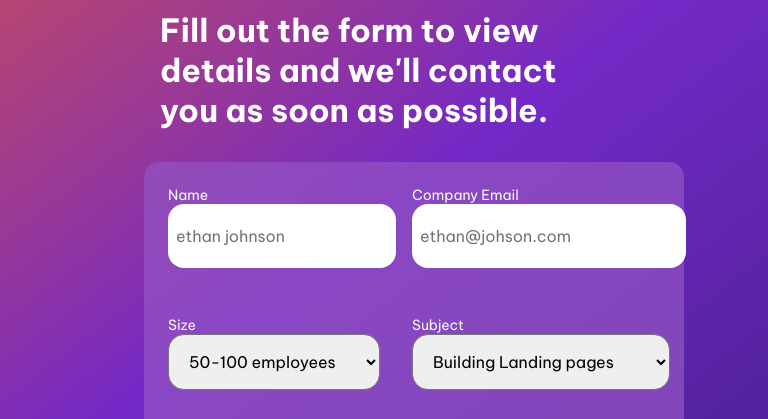
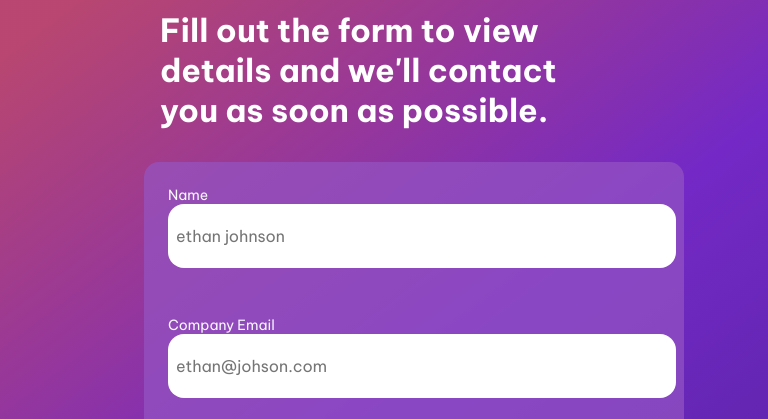
Before and after one commit to abu-abdullah22/responsive-contact-form, a plain HTML site: page index.html in a window 768 px wide. Shown: the part 331-750 px from the top of the page. Drawn offline with Linux system fonts and the light colour scheme.

Commit message:
more responsive

```diff
--- a/styles/style.css
+++ b/styles/style.css
@@ -115,6 +115,8 @@ label {
         margin: 0 0 0 10rem;
         margin-bottom: 2rem;
     }
-
+    .upper-form {
+        grid-template-columns: 1fr;
+    }
 
 }
```
